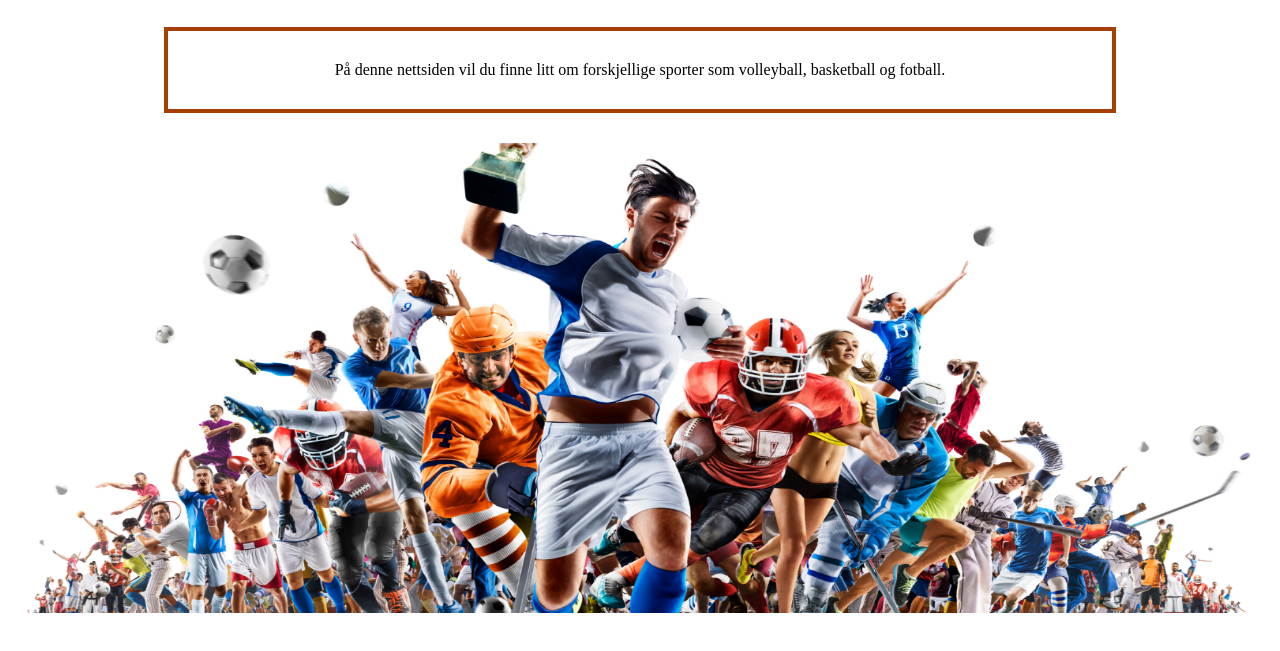
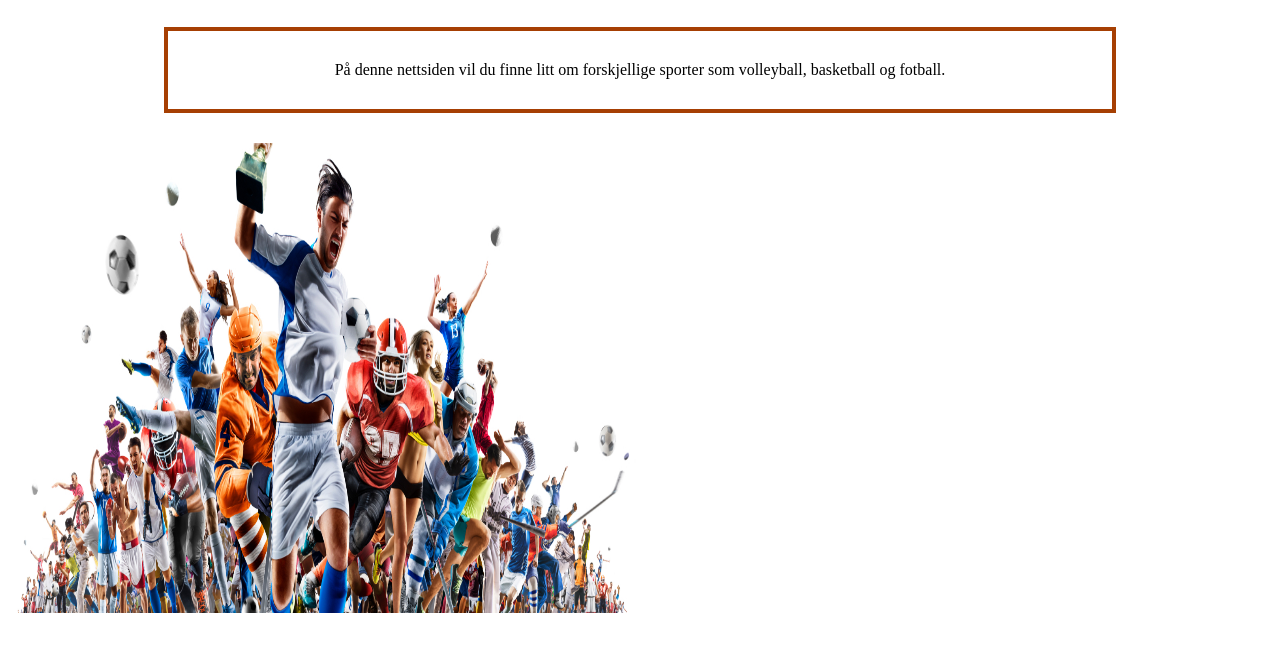
Before and after one commit to sport677/sport, a plain HTML site: page index.html in a window 1280 px wide. Shown: the part 89-740 px from the top of the page. Drawn offline with Linux system fonts and the light colour scheme.

Commit message:
Update index.html

```diff
--- a/index.html
+++ b/index.html
@@ -18,5 +18,5 @@
 </p>
 
 <div>
-    <div style="flex-shrink: 4"><img src="sport.jpg" width="100%" height="60%"></div>
+    <div style="flex-shrink: 4"><img src="sport.jpg" width="50%" height="60%"></div>
 </div>
```
